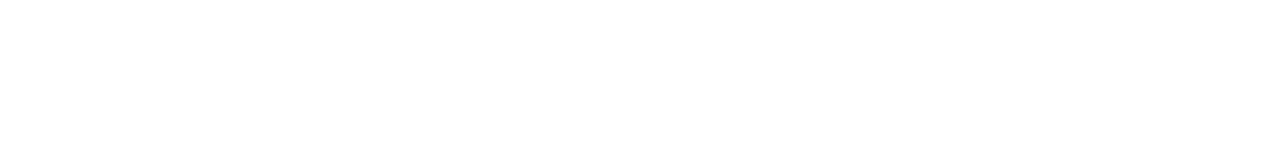
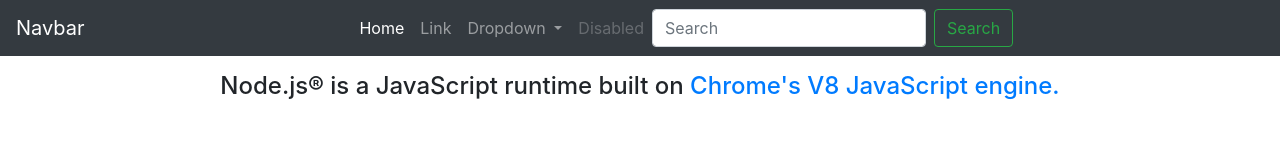
Before and after one commit to MarkyMOD/Responsive-w-CSS-Frameworks, a plain HTML site: page index.html in a window 1280 px wide. Drawn offline with nearby package versions, Linux system fonts and the light colour scheme.

Commit message:
centered navbar, added header

```diff
--- a/index.html
+++ b/index.html
@@ -9,6 +9,45 @@
     <link rel="css/stylesheet" href="style.css">
   </head>
   <body>
+    <nav class="navbar navbar-expand-lg navbar-dark bg-dark">
+
+        <a class="navbar-brand" href="#">Navbar</a>
+        <button class="navbar-toggler" type="button" data-toggle="collapse" data-target="#navbarSupportedContent" aria-controls="navbarSupportedContent" aria-expanded="false" aria-label="Toggle navigation">
+            <span class="navbar-toggler-icon"></span>
+        </button>
+
+
+        <div class="collapse navbar-collapse justify-content-center" id="navbarSupportedContent">
+          <ul class="navbar-nav">
+            <li class="nav-item active">
+              <a class="nav-link" href="#">Home <span class="sr-only">(current)</span></a>
+            </li>
+            <li class="nav-item">
+              <a class="nav-link" href="#">Link</a>
+            </li>
+            <li class="nav-item dropdown">
+              <a class="nav-link dropdown-toggle" href="#" id="navbarDropdown" role="button" data-toggle="dropdown" aria-haspopup="true" aria-expanded="false">
+                Dropdown
+              </a>
+              <div class="dropdown-menu" aria-labelledby="navbarDropdown">
+                <a class="dropdown-item" href="#">Action</a>
+                <a class="dropdown-item" href="#">Another action</a>
+                <div class="dropdown-divider"></div>
+                <a class="dropdown-item" href="#">Something else here</a>
+              </div>
+            </li>
+            <li class="nav-item">
+              <a class="nav-link disabled" href="#">Disabled</a>
+            </li>
+          </ul>
+          <form class="form-inline my-2 my-lg-0">
+            <input class="form-control mr-sm-2" type="search" placeholder="Search" aria-label="Search">
+            <button class="btn btn-outline-success my-2 my-sm-0" type="submit">Search</button>
+          </form>
+        </div>
+
+    </nav>
+    <h4 class="text-center mt-3">Node.js® is a JavaScript runtime built on <a href="https://v8.dev/">Chrome's V8 JavaScript engine.</a></h4>
 
 
   </body>
```
